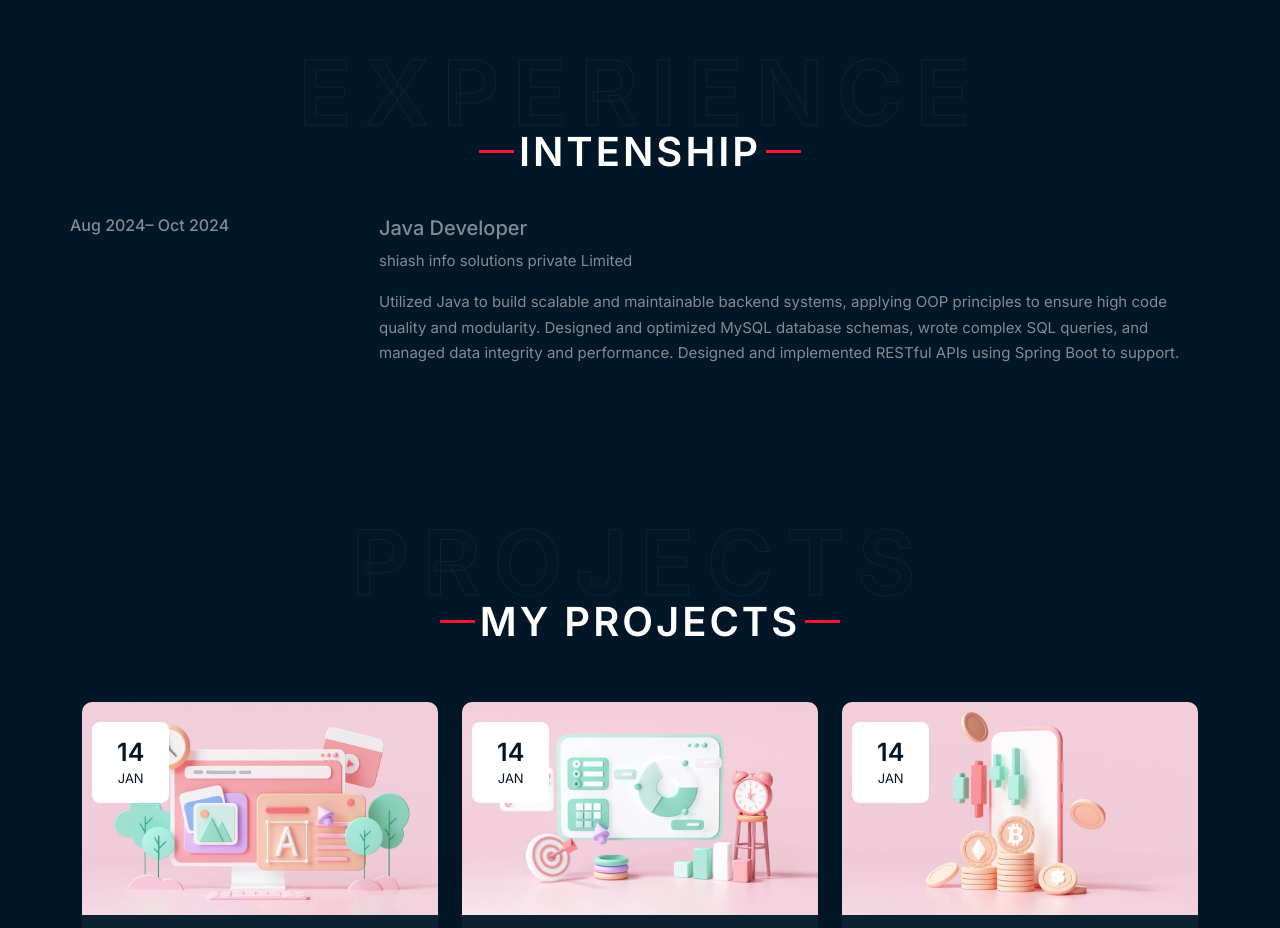
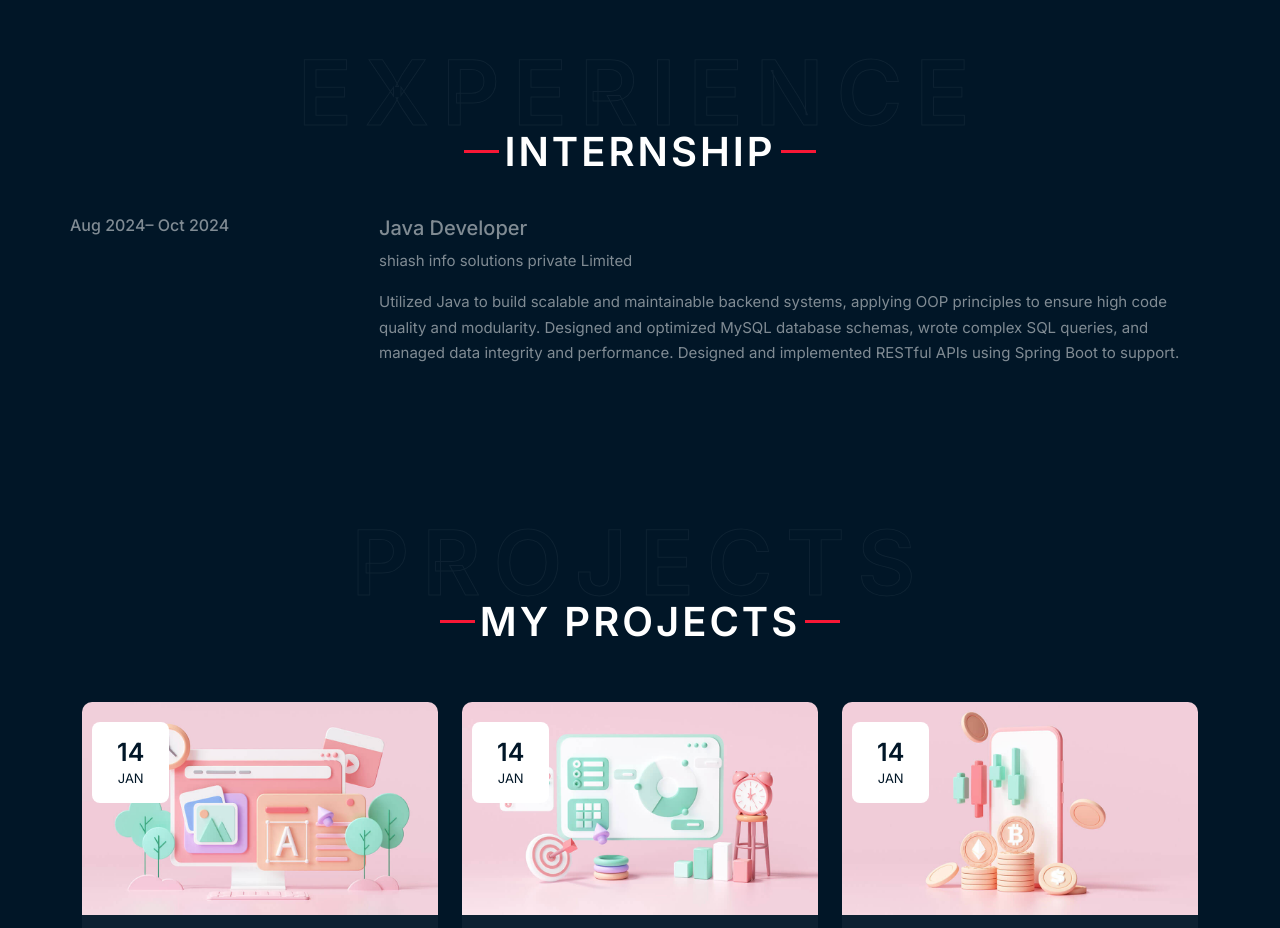
Before and after one commit to RENJITHRAJ-RS/portfolio-renjith, a plain HTML site: page index.html in a window 1280 px wide. Shown: the part 2180-3108 px from the top of the page. Drawn offline with Linux system fonts and the light colour scheme; a script that the page names is missing.

Commit message:
Update index.html

```diff
--- a/index.html
+++ b/index.html
@@ -258,7 +258,7 @@
                 <div class="row justify-content-center mb-3">
                     <div class="col-lg-6 text-center">
                         <div class="section-title">
-                            <h2><span>Intenship</span></h2>
+                            <h2><span>Internship</span></h2>
                         </div>
                     </div>
                     <li class="row g-0">
```
